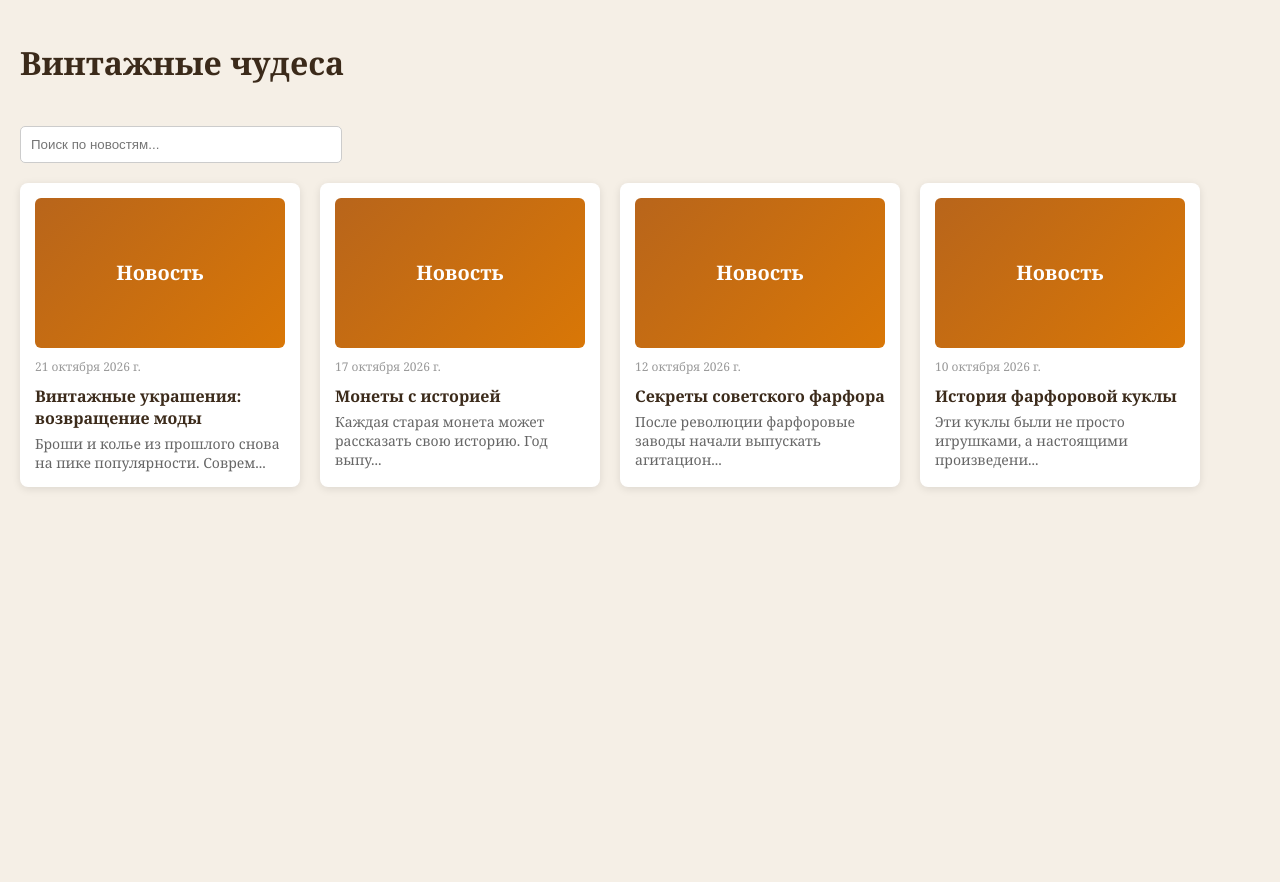
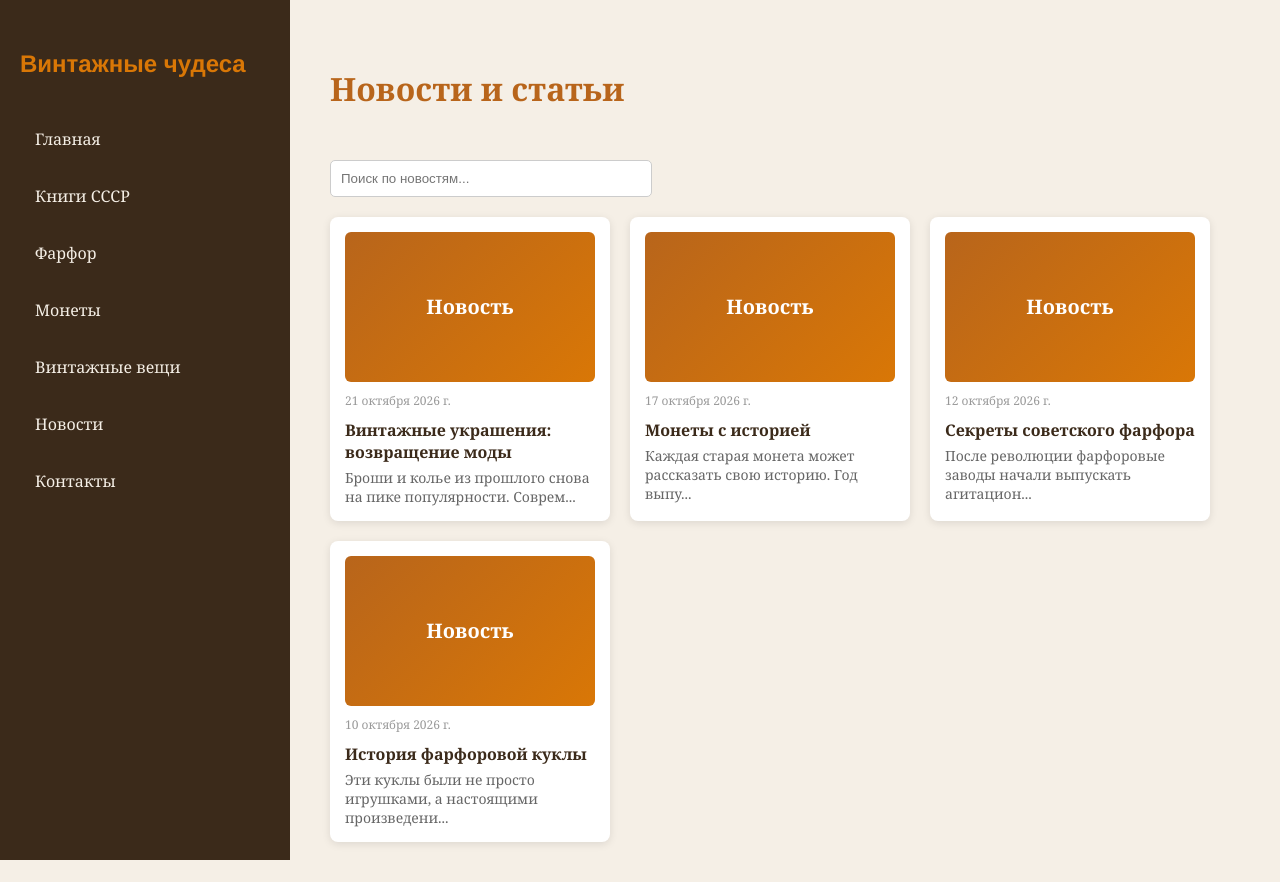
Before and after one commit to yero-codes/vintage-react, a React (Vite) app: page / in a window 1280 px wide. Before the commit the page ends 800 px from the top, so only its background shows below. Built offline with nearby package versions, Linux system fonts and the light colour scheme.

Commit message:
Добавила компонент Header и стили контейнера

```diff
--- a/src/App.jsx
+++ b/src/App.jsx
@@ -1,15 +1,12 @@
 import { useState, useEffect } from 'react';
+import Header from './components/Header'; // Импортируем шапку
 import NewsCard from './components/NewsCard';
 
 function App() {
   const [newsData, setNewsData] = useState([]);
-  // 1. Добавляем состояние для поискового запроса
   const [searchTerm, setSearchTerm] = useState('');
-
-  //  Состояние для выбранной новости и открытия модалки
   const [selectedNews, setSelectedNews] = useState(null);
   const [isModalOpen, setIsModalOpen] = useState(false);
-
 
   useEffect(() => {
     fetch('/data.json')
@@ -21,7 +18,6 @@ function App() {
       .catch((error) => console.error('Ошибка:', error));
   }, []);
 
-  // 2. Фильтруем данные НА ЛЕТУ (без изменения исходного массива)
   const filteredNews = newsData.filter((post) => {
     const term = searchTerm.toLowerCase();
     return (
@@ -30,23 +26,28 @@ function App() {
     );
   });
 
-  //  Функция для открытия модалки
   const handleCardClick = (newsItem) => {
-    setSelectedNews(newsItem); // Запоминаем, какую новость выбрали
-    setIsModalOpen(true);      // Открываем модалку
+    setSelectedNews(newsItem);
+    setIsModalOpen(true);
   };
 
-  //  Функция для закрытия модалки
   const handleCloseModal = () => {
-    setIsModalOpen(false);     // Закрываем
-    setSelectedNews(null);     // Очищаем выбранную новость
+    setIsModalOpen(false);
+    setSelectedNews(null);
   };
 
   return (
-    <div style={{ padding: '20px' }}>
-      <h1>Винтажные чудеса</h1>
+    // Обертка container, как в старом проекте
+    <div className="container">
+      {/* Вставляем шапку */}
+      <Header />
 
-      {/* 3. Добавляем поле ввода */}
+      {/* Основной контент */}
+      <main className="content">
+        <header>
+          <h2>Новости и статьи</h2>
+        </header>
+
         <input
           type="text"
           placeholder="Поиск по новостям..."
@@ -56,7 +57,6 @@ function App() {
         />
 
         <div style={{ display: 'flex', gap: '20px', flexWrap: 'wrap' }}>
-        {/* 4. Используем отфильтрованный массив filteredNews */}
           {filteredNews.length === 0 ? (
             <p>Ничего не найдено.</p>
           ) : (
@@ -66,13 +66,13 @@ function App() {
                 title={post.title}
                 body={post.body.slice(0, 60) + '...'}
                 date={new Date(post.date).toLocaleDateString('ru-RU', { day: 'numeric', month: 'long', year: 'numeric' })}
-               //  Передаем функцию клика в карточку
                 onClick={() => handleCardClick(post)}
               />
             ))
           )}
         </div>
-      {/*  Модальное окно (рендерится только если isModalOpen === true) */}
+      </main>
+
       {isModalOpen && selectedNews && (
         <div className="modal-overlay" onClick={handleCloseModal}>
           <div className="modal-content" onClick={(e) => e.stopPropagation()}>
--- /dev/null
+++ b/src/components/Header.jsx
@@ -0,0 +1,19 @@
+function Header() {
+  return (
+    <aside className="sidebar">
+      <h1 className="logo">Винтажные чудеса</h1>
+      <nav className="menu" aria-label="Основное меню">
+        {/* Пока это просто ссылки. Позже мы заменим их на React Router */}
+        <a href="#" className="menu-item">Главная</a>
+        <a href="#" className="menu-item">Книги СССР</a>
+        <a href="#" className="menu-item">Фарфор</a>
+        <a href="#" className="menu-item">Монеты</a>
+        <a href="#" className="menu-item">Винтажные вещи</a>
+        <a href="#" className="menu-item">Новости</a>
+        <a href="#" className="menu-item">Контакты</a>
+      </nav>
+    </aside>
+  );
+}
+
+export default Header;
--- a/src/index.css
+++ b/src/index.css
@@ -88,3 +88,57 @@ body {
   border-radius: 5px;
   cursor: pointer;
 }
+
+/* ===== Контейнер и сайдбар ===== */
+.container {
+  display: flex;
+  min-height: 100vh;
+}
+
+.sidebar {
+  width: 250px;
+  background-color: #3b2a1a;
+  color: #f5efe6;
+  padding: 30px 20px;
+  position: sticky;
+  top: 0;
+  height: 100vh;
+  overflow-y: auto;
+}
+
+.logo {
+  font-size: 24px;
+  color: #d97706;
+  margin-bottom: 40px;
+  font-family: 'Helvetica Neue', Arial, sans-serif;
+}
+
+.menu {
+  display: flex;
+  flex-direction: column;
+  gap: 15px;
+}
+
+.menu-item {
+  color: #f5efe6;
+  text-decoration: none;
+  padding: 10px 15px;
+  border-radius: 6px;
+  transition: all 0.3s;
+}
+
+.menu-item:hover {
+  background-color: #d97706;
+  color: #fff;
+}
+
+.content {
+  flex: 1;
+  padding: 40px;
+}
+
+.content h2 {
+  font-size: 32px;
+  color: #b8651b;
+  margin-bottom: 30px;
+}
```
Lines whose indentation alone changed are shown as unchanged.
